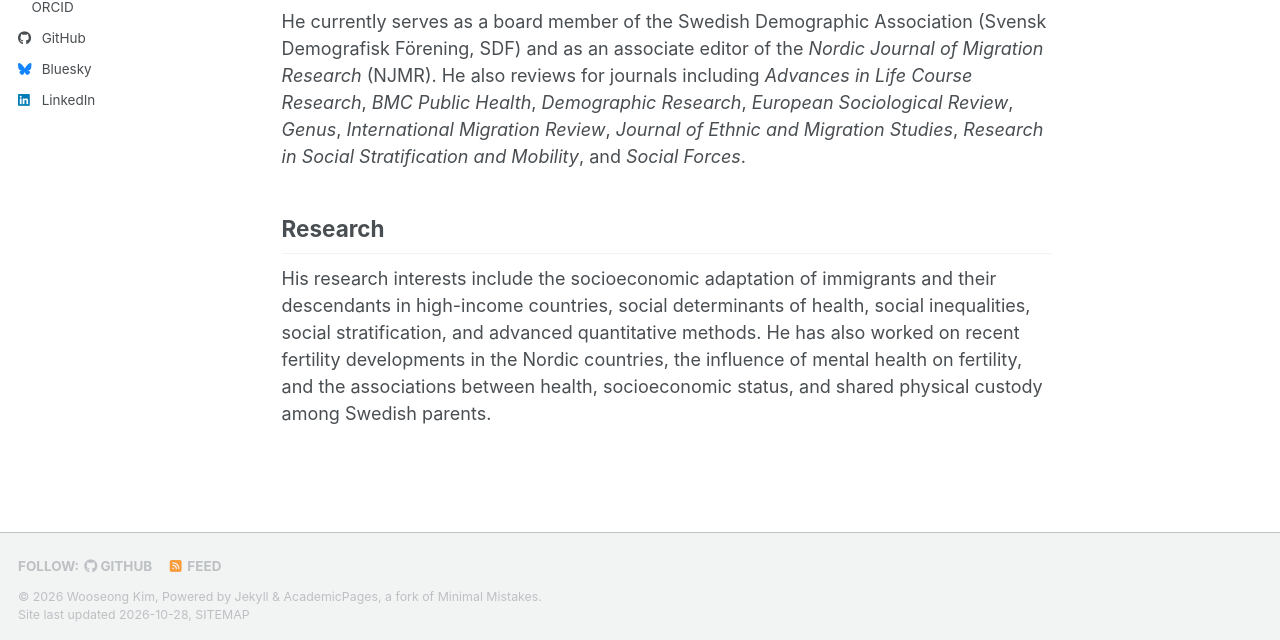
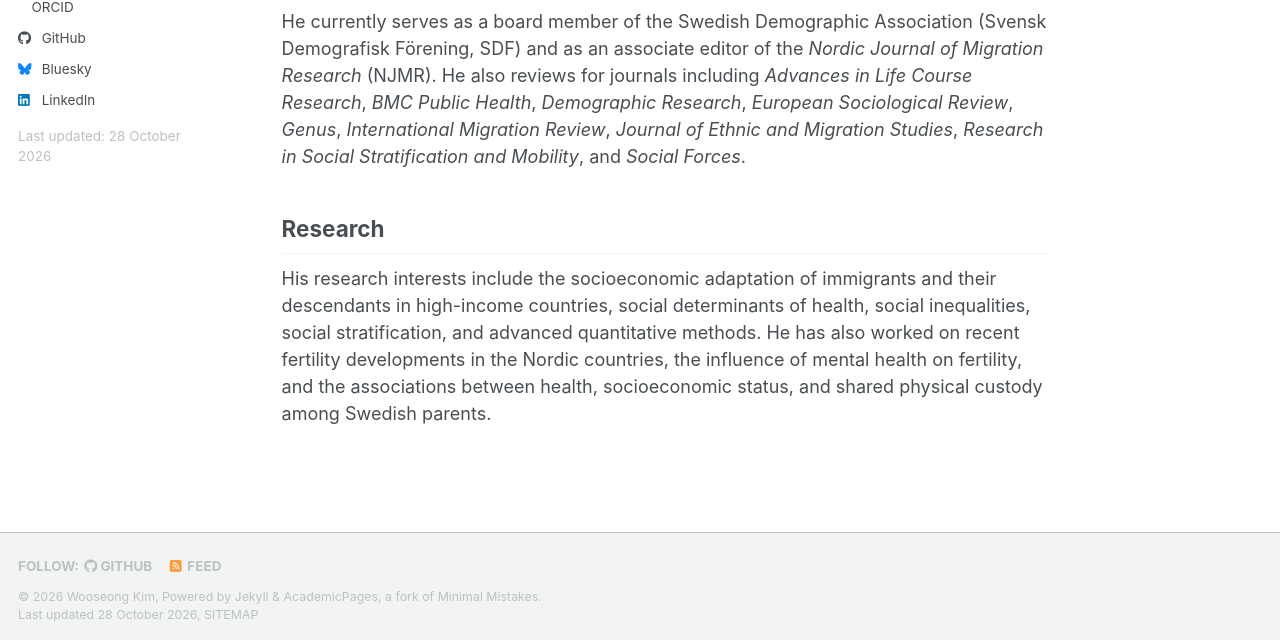
Before and after one commit to wooseongkim1992/wooseongkim1992.github.io, a Jekyll site: the page built from _pages/about.md, in a window 1280 px wide and 1122 px high. Shown: the part 479-1119 px from the top of the window. Built offline with Jekyll 4.4.1, drawn with Linux system fonts in a browser that asks for light colours; a style sheet for code colours, icons or effects is not loaded.

Commit message:
Show last-updated date in sidebar and footer
Co-Authored-By: Claude Opus 5.5 <noreply@anthropic.com>
Claude-Session: https://claude.ai/code/session_013wCbs3Kr3vBoL67j912dUP

```diff
--- a/_includes/author-profile.html
+++ b/_includes/author-profile.html
@@ -173,4 +173,5 @@
       {% endif %}
     </ul>
   </div>
+  <p class="author__updated">Last updated: {{ site.time | date: '%-d %B %Y' }}</p>
 </div>
--- a/_includes/footer.html
+++ b/_includes/footer.html
@@ -21,5 +21,5 @@
 
 <div class="page__footer-copyright">
   &copy; {{ site.time | date: '%Y' }} {{ site.name | default: site.title }}, {{ site.data.ui-text[site.locale].powered_by | default: "Powered by" }} <a href="https://jekyllrb.com" rel="nofollow">Jekyll</a> &amp; <a href="https://github.com/academicpages/academicpages.github.io">AcademicPages</a>, a fork of <a href="https://mademistakes.com/work/minimal-mistakes-jekyll-theme/" rel="nofollow">Minimal Mistakes</a>.<br />
-  Site last updated {{ "now" | date: '%Y-%m-%d' }}, <a href="/sitemap/" style="text-transform: uppercase;">{{ site.data.ui-text[site.locale].site_map | default: "Sitemap" }}</a>
+  Last updated {{ site.time | date: '%-d %B %Y' }}, <a href="/sitemap/" style="text-transform: uppercase;">{{ site.data.ui-text[site.locale].site_map | default: "Sitemap" }}</a>
 </div>
--- a/_sass/layout/_sidebar.scss
+++ b/_sass/layout/_sidebar.scss
@@ -322,3 +322,15 @@
     }
   }
 }
+
+.author__updated {
+  display: none;
+  margin: 1em 0 0;
+  font-family: $sans-serif;
+  font-size: $type-size-6;
+  color: var(--global-text-color-light);
+
+  @include breakpoint($large) {
+    display: block;
+  }
+}
```
